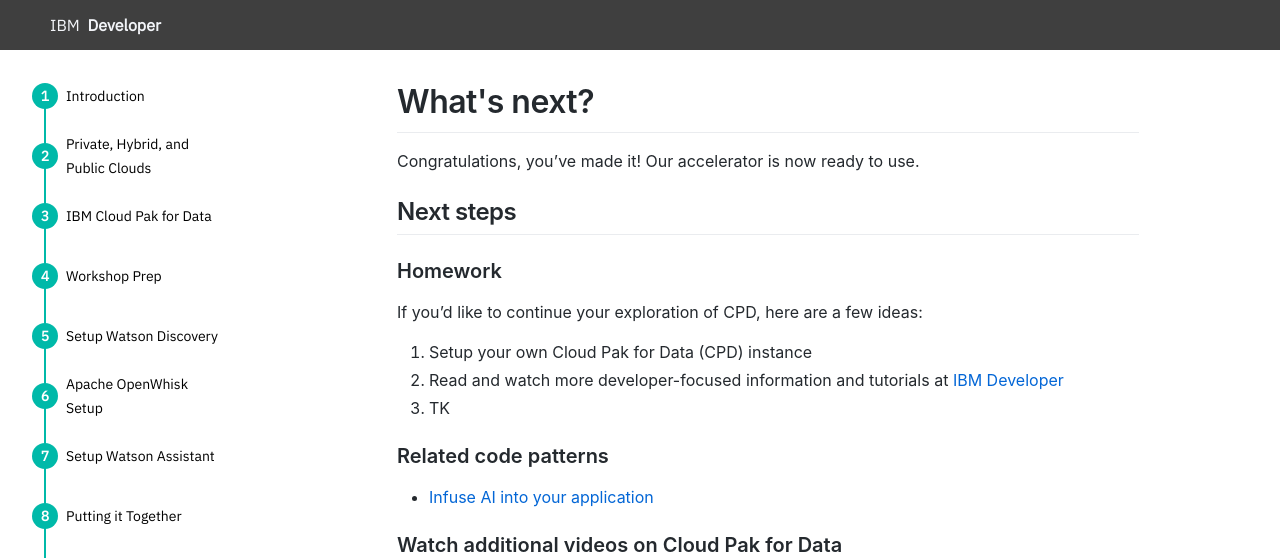
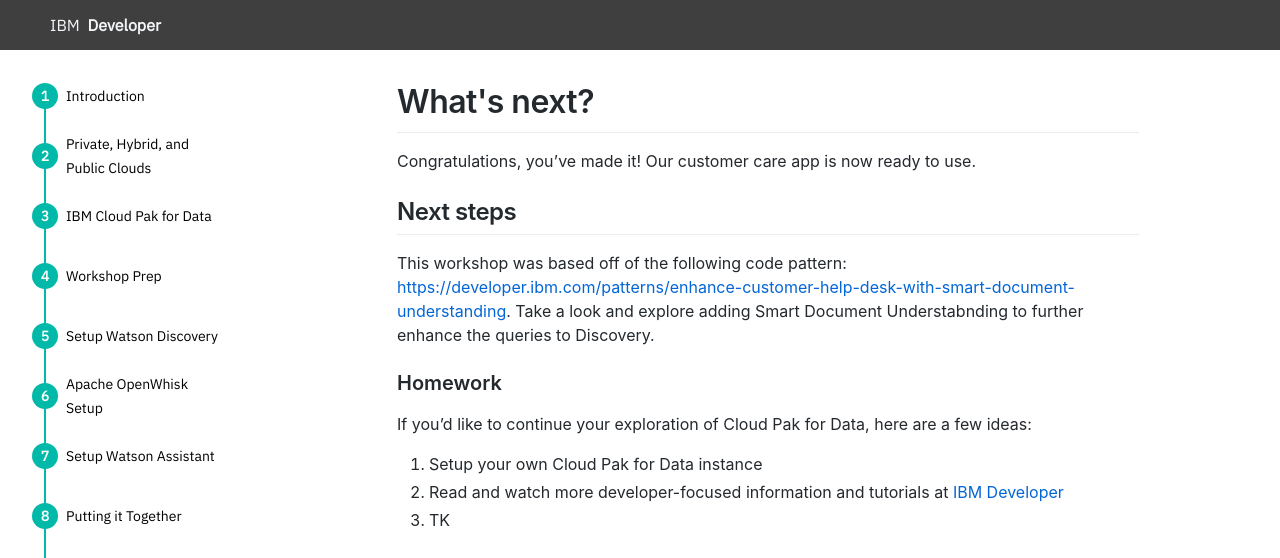
Before and after one commit to tmarkiewicz/ibm-cpd-workshop, a Jekyll site: the page built from _discovery/whats_next.md, in a window 1280 px wide. Shown: the top 558 px of the page. Built offline with Jekyll 4.4.1, drawn with Linux system fonts in a browser that asks for light colours.

Commit message:
updated content text

```diff
--- a/_discovery/whats_next.md
+++ b/_discovery/whats_next.md
@@ -3,14 +3,15 @@
 date: 1970-01-31
 ---
 
-Congratulations, you've made it! Our accelerator is now ready to use.
+Congratulations, you've made it! Our customer care app is now ready to use.
 
 ## Next steps
+This workshop was based off of the following code pattern: [https://developer.ibm.com/patterns/enhance-customer-help-desk-with-smart-document-understanding](https://developer.ibm.com/patterns/enhance-customer-help-desk-with-smart-document-understanding/). Take a look and explore adding Smart Document Understabnding to further enhance the queries to Discovery.
 
 ### Homework
-If you'd like to continue your exploration of CPD, here are a few ideas:
+If you'd like to continue your exploration of Cloud Pak for Data, here are a few ideas:
 
-1. Setup your own Cloud Pak for Data (CPD) instance
+1. Setup your own Cloud Pak for Data instance
 2. Read and watch more developer-focused information and tutorials at [IBM Developer](https://developer.ibm.com/)
 3. TK
 
```
Also changed, not shown: _discovery/4.md (+1 -1 lines), _discovery/index.md (+7 -3 lines).
